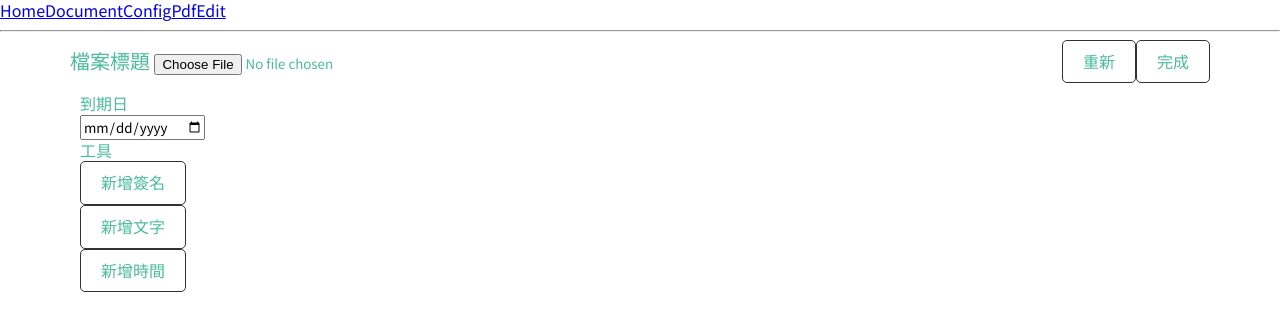
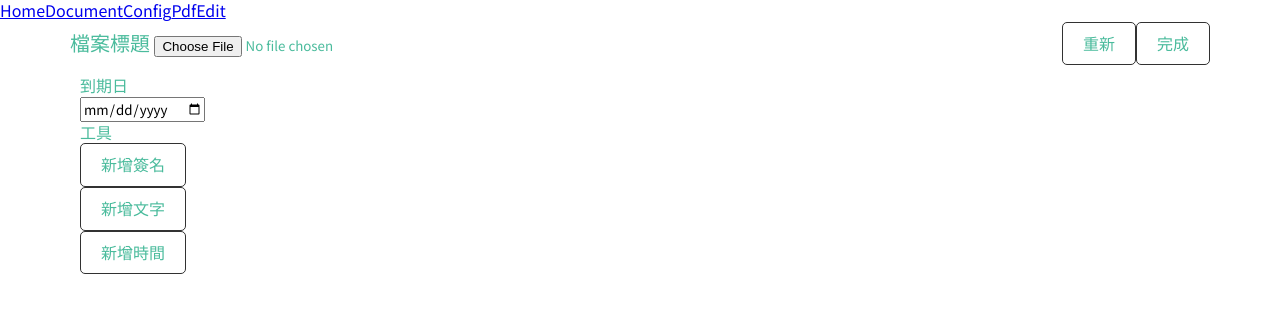
Before and after one commit to redbeanhong/sususign, a Vue app: page /pdf_edit in a window 1280 px wide. Shown: the top 330 px of the page. Built offline with nearby package versions, Linux system fonts and the light colour scheme.

Commit message:
2022.11.17 [重構]調整main標籤位置

```diff
--- a/src/App.vue
+++ b/src/App.vue
@@ -7,6 +7,7 @@ import NavBar from "./components/NavBar.vue";
   <header>
     <NavBar />
   </header>
-  <hr />
-  <RouterView />
+  <main>
+    <RouterView />
+  </main>
 </template>
--- a/src/views/ConfigView.vue
+++ b/src/views/ConfigView.vue
@@ -1,5 +1,3 @@
 <template>
-  <main>
-    <h1>ConfigView</h1>
-  </main>
+  <h1>ConfigView</h1>
 </template>
--- a/src/views/DocumentView.vue
+++ b/src/views/DocumentView.vue
@@ -1,5 +1,3 @@
 <template>
-  <main>
-    <h1>Document</h1>
-  </main>
+  <h1>Document</h1>
 </template>
--- a/src/views/HomeView.vue
+++ b/src/views/HomeView.vue
@@ -1,9 +1,7 @@
 <template>
-  <main>
-    <h1>h1h1標題</h1>
-    <h2>h2h2</h2>
-    <p>ppppp普通字</p>
-    <small>smaill小字</small>
-    <b>blod粗字</b>
-  </main>
+  <h1>h1h1標題</h1>
+  <h2>h2h2</h2>
+  <p>ppppp普通字</p>
+  <small>smaill小字</small>
+  <b>blod粗字</b>
 </template>
--- a/src/views/PdfEditView.vue
+++ b/src/views/PdfEditView.vue
@@ -4,7 +4,6 @@ import SignWritter from "../components/SignWritter.vue";
 import jsPDF from "jspdf";
 </script>
 <template>
-  <main>
   <div class="container">
     <nav class="pdfEdit-nas">
       <h2>
@@ -77,7 +76,6 @@ import jsPDF from "jspdf";
       <div class="col-3"></div>
     </div>
   </div>
-  </main>
 </template>
 <style lang="scss">
 $default_color: #323232;
```
Lines whose indentation alone changed are shown as unchanged.
